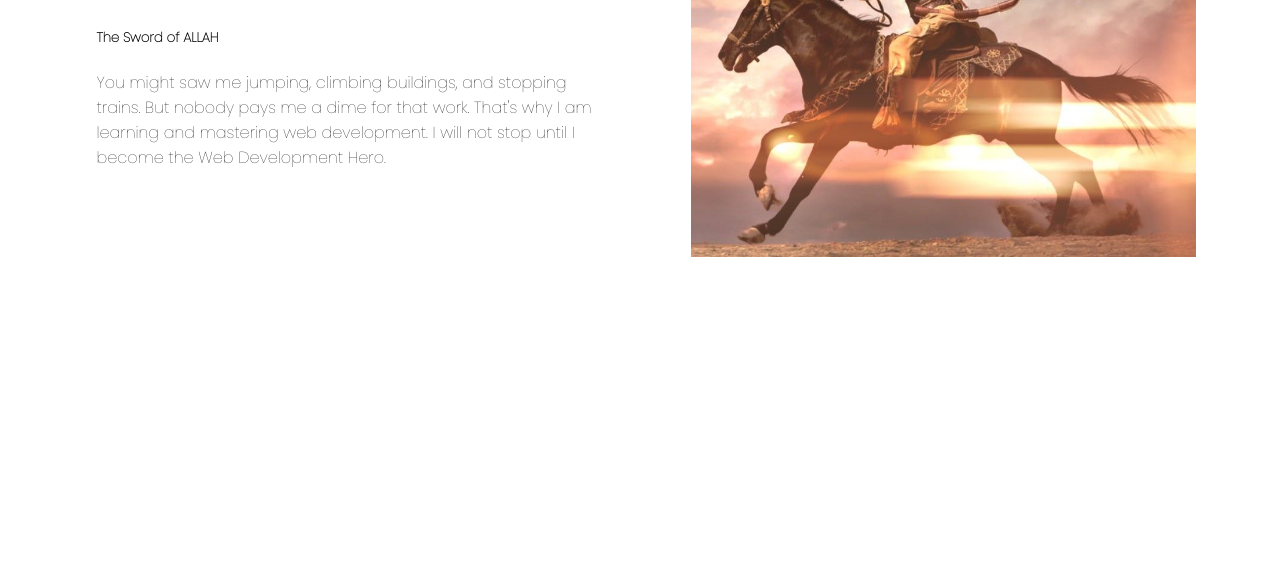
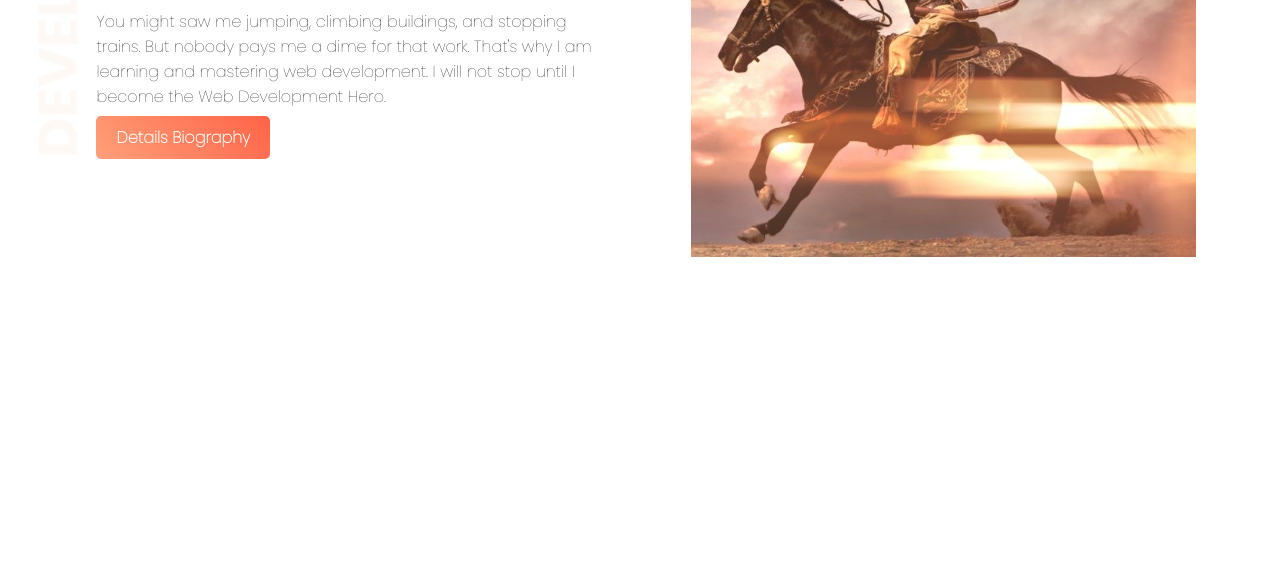
Before and after one commit to SanourKabir/Portfolio, a plain HTML site: page index.html in a window 1280 px wide. Shown: the part 213-800 px from the top of the page. Drawn offline with Linux system fonts and the light colour scheme.

Commit message:
upper sec

```diff
--- a/index.html
+++ b/index.html
@@ -9,11 +9,12 @@
     <link rel="stylesheet" href="style.css">
 </head>
 <body>
-    <section>
+    <section class="top-section">
         <div class="first-section">
             <h1><span class="name-highlight">Khalid ibn al-Walid &#x613;</span> Biography</h1>
             <h5> The Sword of ALLAH </h5>
             <p> You might saw me jumping, climbing buildings, and stopping trains. But nobody pays me a dime for that work. That's why I am learning and mastering web development. I will not stop until I become the Web Development Hero. </p>
+            <a class="link-button" target="_blank" href="https://en.wikipedia.org/wiki/Khalid_ibn_al-Walid">Details Biography</a>
         </div>
         <div class="first-section">
             <img src="images/pp.jpg" alt="">
--- a/style.css
+++ b/style.css
@@ -1,5 +1,6 @@
 h1{
     font-size: 50px;
+    margin: 0;
 }
 body{
     font-family: 'Poppins', sans-serif;
@@ -16,3 +17,18 @@ body{
 .first-section img{
     width: 100%;
 }
+.top-section{
+    background-image: url(images/top-banner.png);
+    background-repeat: no-repeat;
+}
+.link-button{
+    text-decoration: none;
+    background-image: linear-gradient(45deg, lightsalmon, tomato);
+    padding: 10px 20px;
+    border-radius: 5px;
+    color: white;
+    font-weight: 700;
+}
+section{
+    height: 500px;
+}
```
